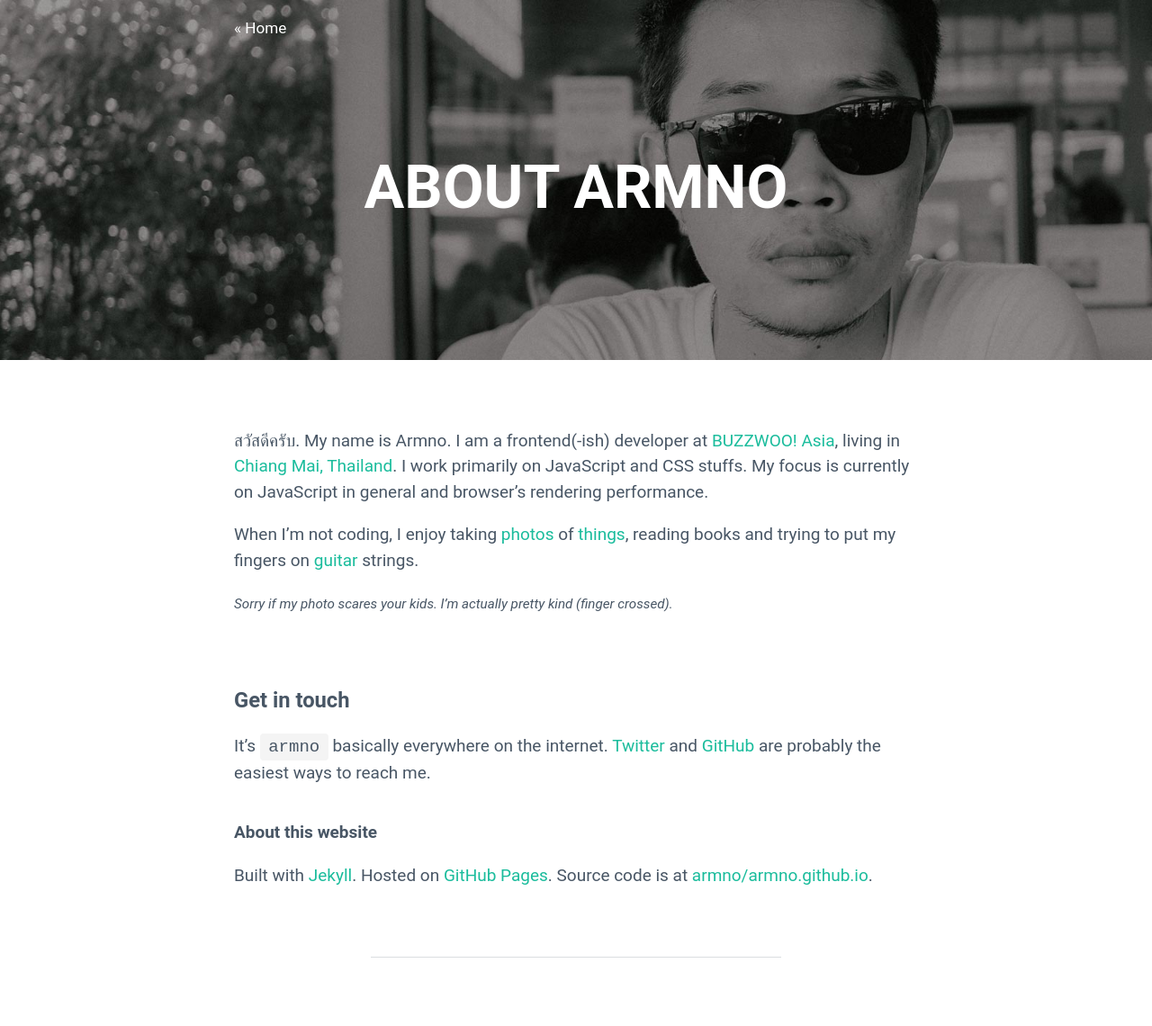
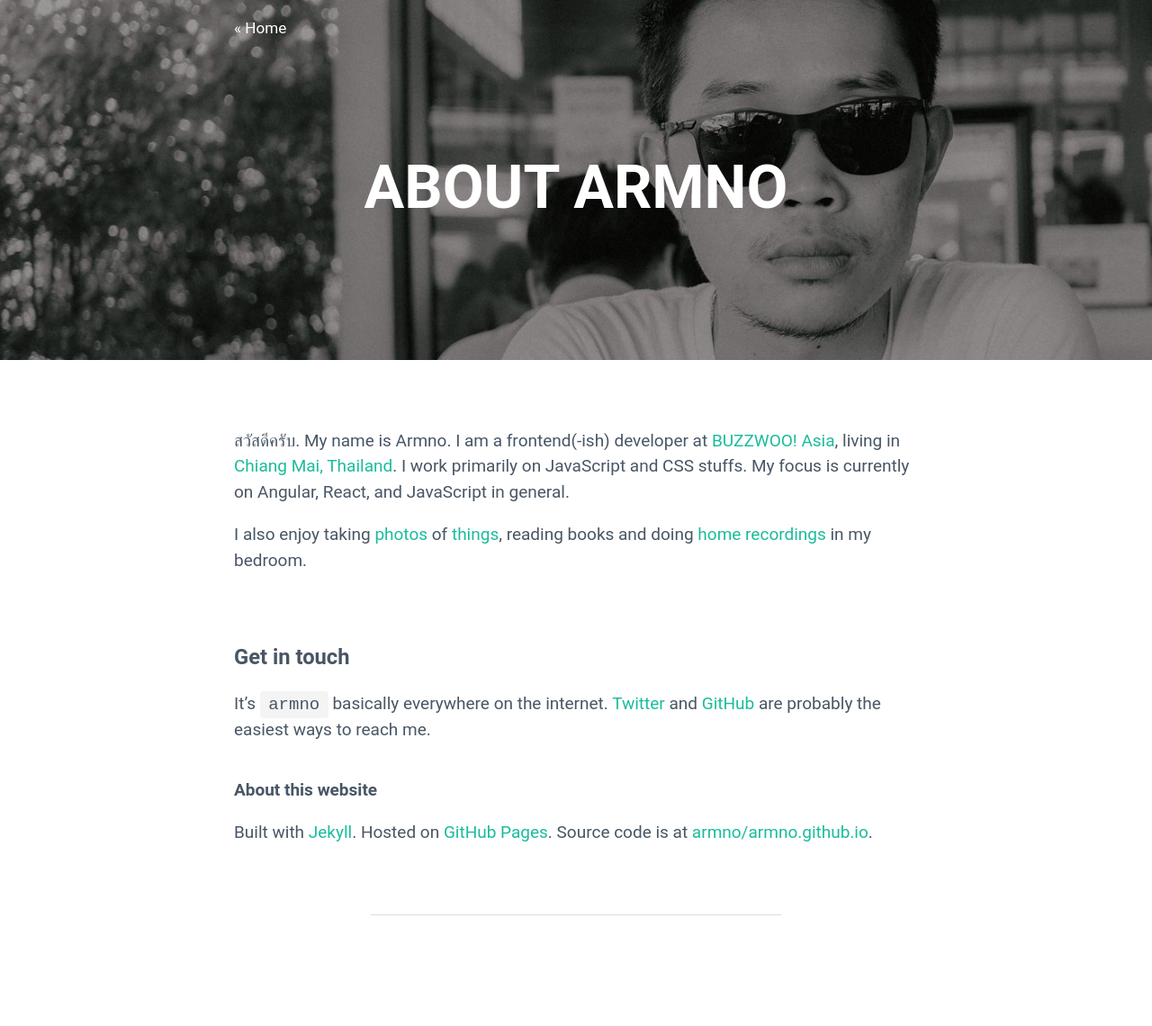
Before and after one commit to armno/armno.github.io, a Jekyll site: the page built from about/index.md, in a window 1280 px wide. Shown: the whole page at 90% size. Built offline with Jekyll 4.4.1, drawn with Linux system fonts in a browser that asks for light colours; after the commit the page ends 1093 px from its top, so only the background shows below that.

Commit message:
make about page looks more friendly

```diff
--- a/about/index.md
+++ b/about/index.md
@@ -9,12 +9,10 @@ expand-header: true
 
 สวัสดีครับ. My name is Armno. I am a frontend(-ish) developer at [BUZZWOO! Asia](http://www.buzzwoo.de/),
 living in [Chiang Mai, Thailand](https://www.google.co.th/?gws_rd=cr,ssl&ei=mVnZVYKYKcKxuQSPtKG4Bg#q=chiang+mai).
-I work primarily on JavaScript and CSS stuffs. My focus is currently on JavaScript in general and browser's rendering performance.
+I work primarily on JavaScript and CSS stuffs. My focus is currently on Angular, React, and JavaScript in general.
 
-When I'm not coding, I enjoy taking [photos][instagram] of [things][flickr], reading books
-and trying to put my fingers on [guitar][soundcloud] strings.
-
-<small><i>Sorry if my photo scares your kids. I'm actually pretty kind (finger crossed).</i></small>
+I also enjoy taking [photos][instagram] of [things][flickr], reading books
+and doing [home recordings][soundcloud] in my bedroom.
 
 ### Get in touch
 
```
